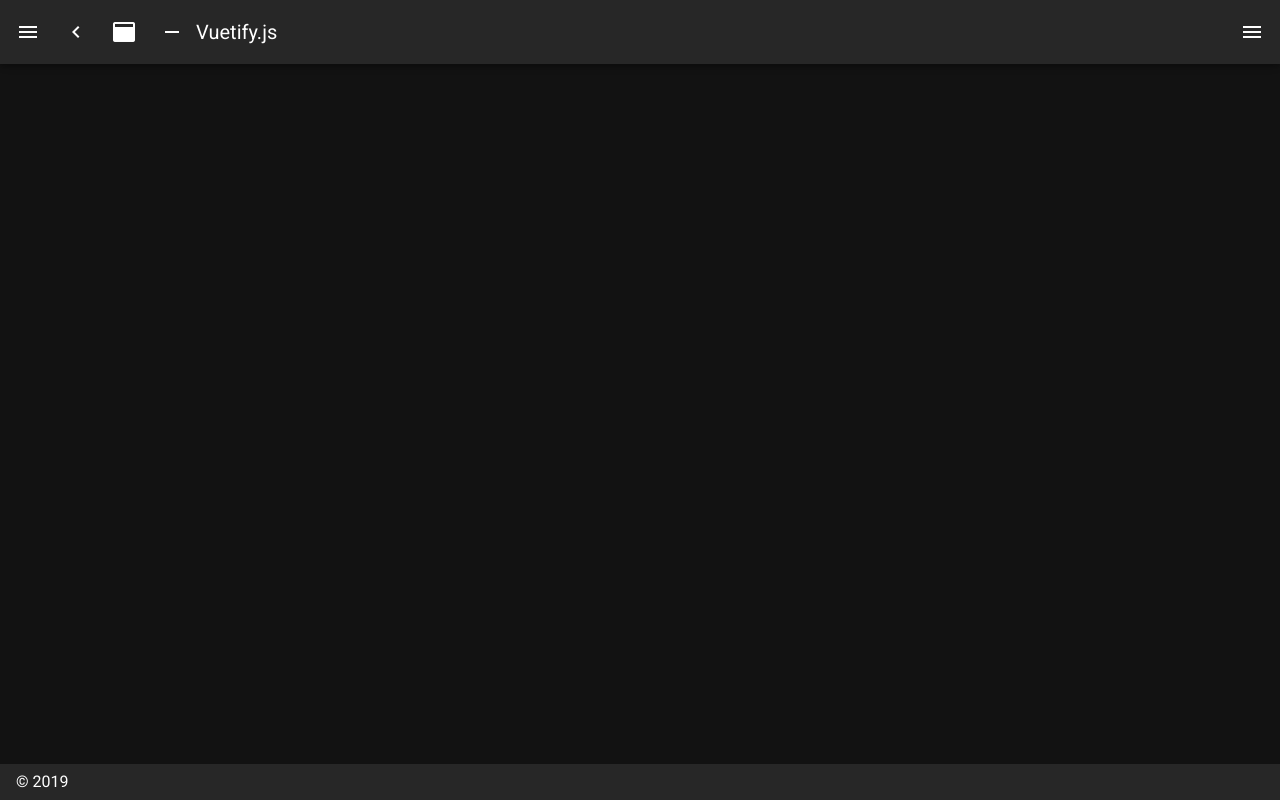
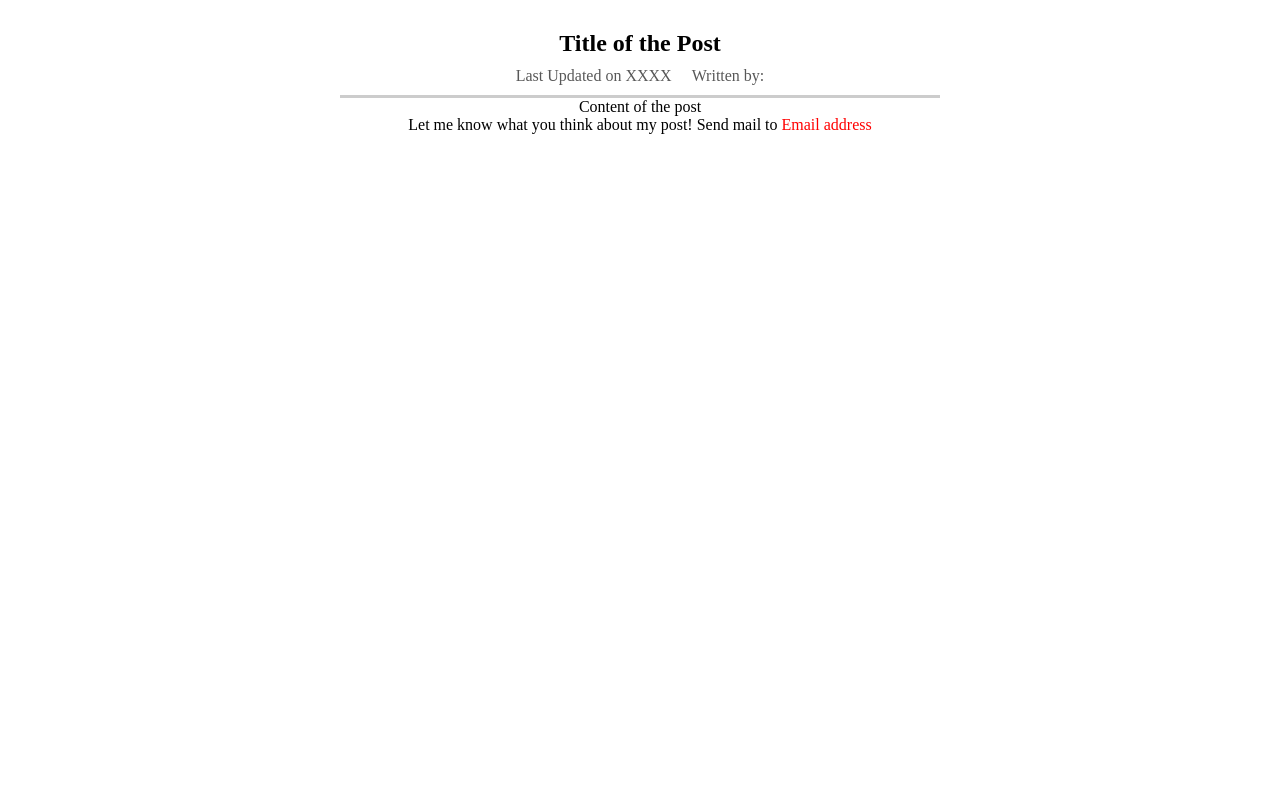
Before and after one commit to jeffday90/nuxt-blog, a Nuxt app: page /posts/1 in a window 1280 px wide. Before the commit this address had no page. Built offline with nearby package versions, Linux system fonts and the light colour scheme.

Commit message:
Created a posts, about, and an admin page.  Formatted the single post page as well.

```diff
--- a/layouts/default.vue
+++ b/layouts/default.vue
@@ -1,117 +1,7 @@
 <template>
-  <v-app dark>
-    <v-navigation-drawer
-      v-model="drawer"
-      :mini-variant="miniVariant"
-      :clipped="clipped"
-      fixed
-      app
-    >
-      <v-list>
-        <v-list-item
-          v-for="(item, i) in items"
-          :key="i"
-          :to="item.to"
-          router
-          exact
-        >
-          <v-list-item-action>
-            <v-icon>{{ item.icon }}</v-icon>
-          </v-list-item-action>
-          <v-list-item-content>
-            <v-list-item-title v-text="item.title" />
-          </v-list-item-content>
-        </v-list-item>
-      </v-list>
-    </v-navigation-drawer>
-    <v-app-bar
-      :clipped-left="clipped"
-      fixed
-      app
-    >
-      <v-app-bar-nav-icon @click.stop="drawer = !drawer" />
-      <v-btn
-        icon
-        @click.stop="miniVariant = !miniVariant"
-      >
-        <v-icon>mdi-{{ `chevron-${miniVariant ? 'right' : 'left'}` }}</v-icon>
-      </v-btn>
-      <v-btn
-        icon
-        @click.stop="clipped = !clipped"
-      >
-        <v-icon>mdi-application</v-icon>
-      </v-btn>
-      <v-btn
-        icon
-        @click.stop="fixed = !fixed"
-      >
-        <v-icon>mdi-minus</v-icon>
-      </v-btn>
-      <v-toolbar-title v-text="title" />
-      <v-spacer />
-      <v-btn
-        icon
-        @click.stop="rightDrawer = !rightDrawer"
-      >
-        <v-icon>mdi-menu</v-icon>
-      </v-btn>
-    </v-app-bar>
-    <v-content>
-      <v-container>
-        <nuxt />
-      </v-container>
-    </v-content>
-    <v-navigation-drawer
-      v-model="rightDrawer"
-      :right="right"
-      temporary
-      fixed
-    >
-      <v-list>
-        <v-list-item @click.native="right = !right">
-          <v-list-item-action>
-            <v-icon light>
-              mdi-repeat
-            </v-icon>
-          </v-list-item-action>
-          <v-list-item-title>Switch drawer (click me)</v-list-item-title>
-        </v-list-item>
-      </v-list>
-    </v-navigation-drawer>
-    <v-footer
-      :fixed="fixed"
-      app
-    >
-      <span>&copy; 2019</span>
-    </v-footer>
-  </v-app>
+  <nuxt />
 </template>
 
 <script>
-export default {
-  data () {
-    return {
-      clipped: false,
-      drawer: false,
-      fixed: false,
-      items: [
-        {
-          icon: 'mdi-apps',
-          title: 'Welcome',
-          to: '/'
-        },
-        {
-          icon: 'mdi-chart-bubble',
-          title: 'Inspire',
-          to: '/inspire'
-        }
-      ],
-      miniVariant: false,
-      right: true,
-      rightDrawer: false,
-      title: 'Vuetify.js'
-    }
-  }
-}
+
 </script>
--- /dev/null
+++ b/pages/about/index.vue
@@ -0,0 +1,17 @@
+<template>
+  <div class="about-page">
+    <h1>This is my absolutely fantastic "About Me" Page!</h1>
+    <p>Lorem ipsum, dolor sit amet consectetur adipisicing elit. Totam officiis ab voluptatibus assumenda error quas deleniti eius? Suscipit, numquam? Quis aliquid non animi numquam amet voluptas dolorum sunt aspernatur commodi?</p>
+    <p>Lorem ipsum, dolor sit amet consectetur adipisicing elit. Totam officiis ab voluptatibus assumenda error quas deleniti eius? Suscipit, numquam? Quis aliquid non animi numquam amet voluptas dolorum sunt aspernatur commodi?</p>
+    <p>Lorem ipsum, dolor sit amet consectetur adipisicing elit. Totam officiis ab voluptatibus assumenda error quas deleniti eius? Suscipit, numquam? Quis aliquid non animi numquam amet voluptas dolorum sunt aspernatur commodi?</p>
+    <p>Lorem ipsum, dolor sit amet consectetur adipisicing elit. Totam officiis ab voluptatibus assumenda error quas deleniti eius? Suscipit, numquam? Quis aliquid non animi numquam amet voluptas dolorum sunt aspernatur commodi?</p>
+  </div>
+</template>
+
+<style scoped>
+.about-page {
+  text-align: center;
+  padding: 30px;
+  font-color: black;
+}
+</style>
--- a/pages/index.vue
+++ b/pages/index.vue
@@ -1,92 +1,11 @@
 <template>
-  <v-layout
-    column
-    justify-center
-    align-center
-  >
-    <v-flex
-      xs12
-      sm8
-      md6
-    >
-      <div class="text-center">
-        <logo />
-        <vuetify-logo />
-      </div>
-      <v-card>
-        <v-card-title class="headline">
-          Welcome to the Vuetify + Nuxt.js template
-        </v-card-title>
-        <v-card-text>
-          <p>Vuetify is a progressive Material Design component framework for Vue.js. It was designed to empower developers to create amazing applications.</p>
-          <p>
-            For more information on Vuetify, check out the <a
-              href="https://vuetifyjs.com"
-              target="_blank"
-            >
-              documentation
-            </a>.
-          </p>
-          <p>
-            If you have questions, please join the official <a
-              href="https://chat.vuetifyjs.com/"
-              target="_blank"
-              title="chat"
-            >
-              discord
-            </a>.
-          </p>
-          <p>
-            Find a bug? Report it on the github <a
-              href="https://github.com/vuetifyjs/vuetify/issues"
-              target="_blank"
-              title="contribute"
-            >
-              issue board
-            </a>.
-          </p>
-          <p>Thank you for developing with Vuetify and I look forward to bringing more exciting features in the future.</p>
-          <div class="text-xs-right">
-            <em><small>&mdash; John Leider</small></em>
-          </div>
-          <hr class="my-3">
-          <a
-            href="https://nuxtjs.org/"
-            target="_blank"
-          >
-            Nuxt Documentation
-          </a>
-          <br>
-          <a
-            href="https://github.com/nuxt/nuxt.js"
-            target="_blank"
-          >
-            Nuxt GitHub
-          </a>
-        </v-card-text>
-        <v-card-actions>
-          <v-spacer />
-          <v-btn
-            color="primary"
-            nuxt
-            to="/inspire"
-          >
-            Continue
-          </v-btn>
-        </v-card-actions>
-      </v-card>
-    </v-flex>
-  </v-layout>
+  <h1>Home page</h1>
 </template>
 
 <script>
-import Logo from '~/components/Logo.vue'
-import VuetifyLogo from '~/components/VuetifyLogo.vue'
+
 
 export default {
-  components: {
-    Logo,
-    VuetifyLogo
-  }
+
 }
 </script>
--- /dev/null
+++ b/pages/posts/_id/index.vue
@@ -0,0 +1,69 @@
+<template>
+    <div class="single-post-page">
+        <section class="post">
+            <h1 class="post-title">Title of the Post</h1>
+            <div class="post-details">
+                <div class="post-detail">Last Updated on XXXX</div>
+                <div class="post-detail">Written by: </div>
+            </div>
+            <p>Content of the post</p>
+        </section>
+        <section class="post-feedback">
+            <p>Let me know what you think about my post! Send mail to <a href="email-address">Email address</a></p>
+        </section>
+    </div>
+</template>
+
+<style scoped>
+.single-post-page {
+  padding: 30px;
+  text-align: center;
+  box-sizing: border-box;
+}
+
+.post {
+  width: 100%;
+}
+
+@media (min-width: 768px) {
+  .post {
+    width: 600px;
+    margin: auto;
+  }
+}
+
+.post-title {
+  margin: 0;
+}
+
+.post-details {
+  padding: 10px;
+  box-sizing: border-box;
+  border-bottom: 3px solid #ccc;
+  display: flex;
+  justify-content: center;
+  align-items: center;
+  flex-direction: column;
+}
+
+@media (min-width: 768px) {
+  .post-details {
+    flex-direction: row;
+  }
+}
+
+.post-detail {
+  color: rgb(88, 88, 88);
+  margin: 0 10px;
+}
+
+.post-feedback a {
+  color: red;
+  text-decoration: none;
+}
+
+.post-feedback a:hover,
+.post-feedback a:active {
+  color: salmon;
+}
+</style>
--- /dev/null
+++ b/pages/posts/index.vue
@@ -0,0 +1,14 @@
+<template>
+    <div class="posts-page">
+
+    </div>
+</template>
+
+<style scoped>
+    .post-page {
+        display: flex;
+        justify-content: center;
+        align-items: center;
+
+    }
+</style>
```
